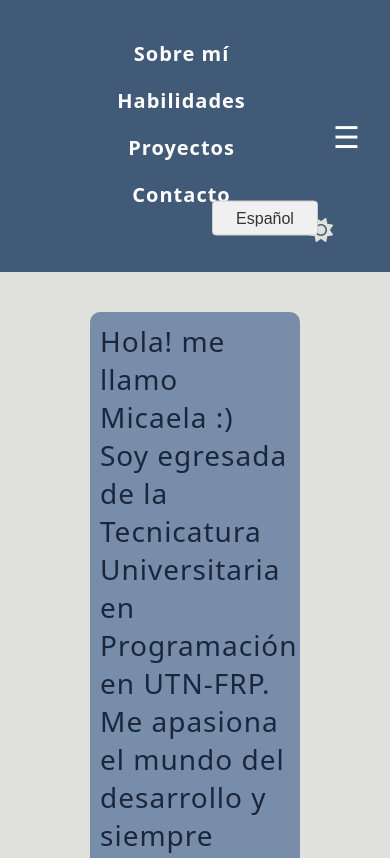
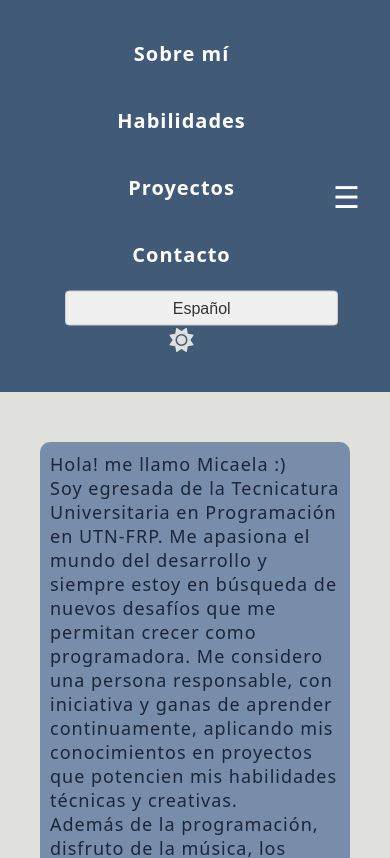
Before and after one commit to MicaCaceres/Portfolio, a plain HTML site: page index.html in a window 390 px wide. Shown: the top 858 px of the page. Drawn offline with Linux system fonts and the light colour scheme.

Commit message:
arregle rutas

```diff
--- a/style.css
+++ b/style.css
@@ -40,7 +40,10 @@ nav {
 
 .nav-links {
   display: flex;
-  list-style: none;
+  justify-content: space-between;
+  width: 100%;
+  gap: 20px;
+  align-items: center;
 }
 .nav-links ul {
   display: flex;
@@ -49,6 +52,7 @@ nav {
 
 .nav-links li {
   margin: 0 15px;
+  list-style: none;
 }
 
 .nav-links a {
@@ -74,6 +78,21 @@ nav {
   border-color: white 1px;
   letter-spacing: 1px;
   color: #1b263b;
+}
+
+@media screen and (max-width: 768px) {
+  .sobre-mi {
+    font-size: 20px; /* Reduce el tamaño de fuente en móviles */
+    margin: 10px 20px; /* Ajusta los márgenes */
+    padding: 10px;
+  }
+}
+
+@media screen and (max-width: 480px) {
+  .sobre-mi {
+    font-size: 18px;
+    text-align: left;
+  }
 }
 
 .hamburger {
@@ -397,3 +416,28 @@ body.dark-mode button i {
   text-align: right;
   margin-left: 10px;
 }
+
+#theme-toggle,
+#language-selector {
+  margin-left: 20px;
+  display: flex;
+  justify-content: center;
+  align-items: center;
+}
+
+#language-selector {
+  order: 0;
+}
+
+#theme-toggle {
+  order: 1;
+}
+
+@media screen and (max-width: 768px) {
+  #theme-toggle,
+  #language-selector {
+    margin: 10px 0;
+    width: 90%;
+    text-align: center;
+  }
+}
```
Also changed, not shown: Pages/TaTeTi.html (+10 -7 lines), Pages/ecommerce.html (+17 -8 lines).
